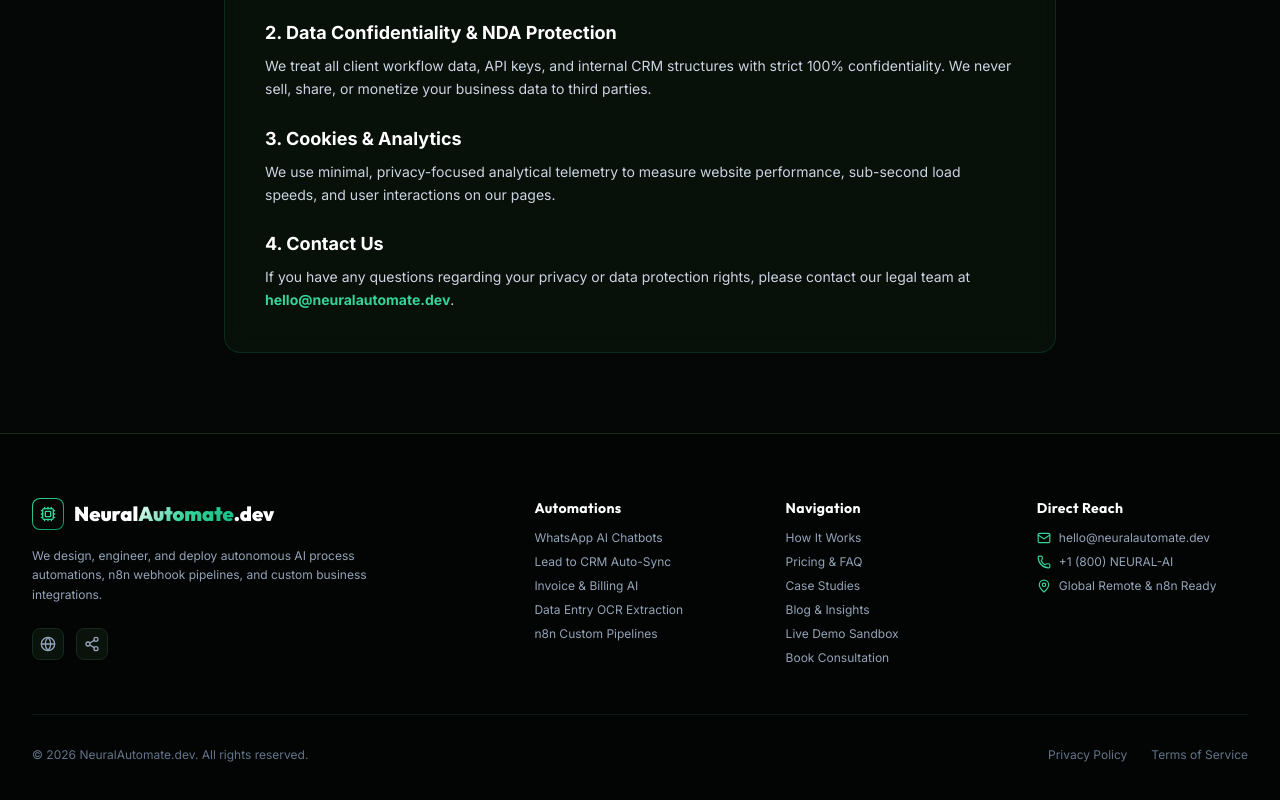
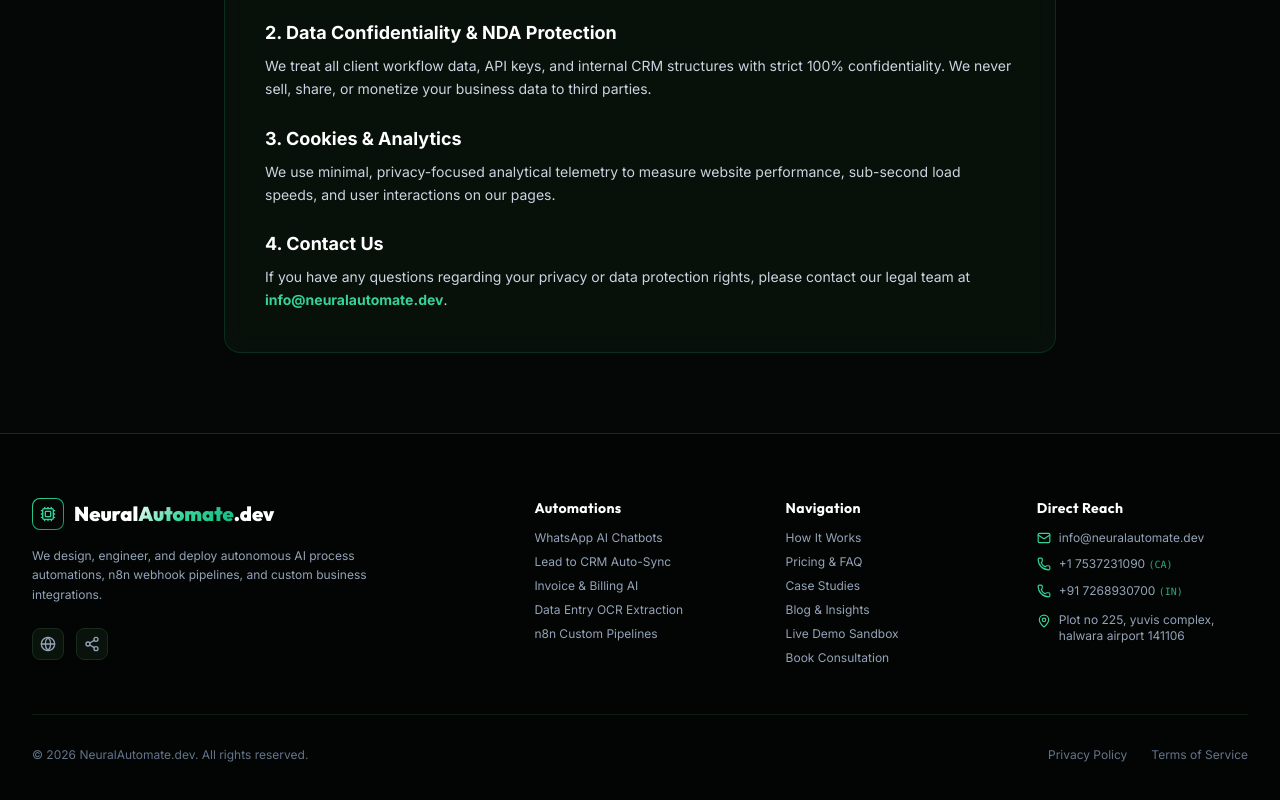
Before and after one commit to parnika-sa/neural_automate, a Next.js app: page /privacy in a window 1280 px wide. Shown: the part 462-1262 px from the top of the page. Built offline with nearby package versions, Linux system fonts and the light colour scheme.

Commit message:
Update contact info in footer, schemas, and legal pages

```diff
--- a/app/privacy/page.tsx
+++ b/app/privacy/page.tsx
@@ -52,7 +52,7 @@
           <section className="space-y-2">
             <h2 className="text-lg font-bold text-white">4. Contact Us</h2>
             <p>
-              If you have any questions regarding your privacy or data protection rights, please contact our legal team at <strong className="text-emerald-400">hello@neuralautomate.dev</strong>.
+              If you have any questions regarding your privacy or data protection rights, please contact our legal team at <strong className="text-emerald-400">info@neuralautomate.dev</strong>.
             </p>
           </section>
         </div>
--- a/app/terms/page.tsx
+++ b/app/terms/page.tsx
@@ -52,7 +52,7 @@
           <section className="space-y-2">
             <h2 className="text-lg font-bold text-white">4. Contact Information</h2>
             <p>
-              For legal inquiries regarding these terms, reach us at <strong className="text-emerald-400">hello@neuralautomate.dev</strong>.
+              For legal inquiries regarding these terms, reach us at <strong className="text-emerald-400">info@neuralautomate.dev</strong>.
             </p>
           </section>
         </div>
--- a/components/FinalCTA.tsx
+++ b/components/FinalCTA.tsx
@@ -30,7 +30,7 @@
 
             <div className="flex flex-col sm:flex-row items-center justify-center gap-4 pt-4">
               <a
-                href="mailto:hello@neuralautomate.dev"
+                href="mailto:info@neuralautomate.dev"
                 className="w-full sm:w-auto px-8 py-4 rounded-xl font-bold text-sm text-slate-950 bg-gradient-to-r from-emerald-400 via-mint-400 to-emerald-500 hover:from-emerald-300 hover:to-emerald-400 transition-all shadow-xl shadow-emerald-500/20 flex items-center justify-center gap-2"
               >
                 <Cpu className="w-4 h-4" />
--- a/components/Footer.tsx
+++ b/components/Footer.tsx
@@ -64,18 +64,22 @@
           {/* Direct Reach */}
           <div className="space-y-3">
             <h4 className="font-display font-bold text-white text-sm tracking-wide">Direct Reach</h4>
-            <div className="space-y-2 text-xs">
+            <div className="space-y-2.5 text-xs">
               <p className="flex items-center gap-2">
                 <Mail className="w-3.5 h-3.5 text-emerald-400 shrink-0" />
-                <span>hello@neuralautomate.dev</span>
+                <a href="mailto:info@neuralautomate.dev" className="hover:text-emerald-400 transition-colors">info@neuralautomate.dev</a>
               </p>
               <p className="flex items-center gap-2">
                 <Phone className="w-3.5 h-3.5 text-emerald-400 shrink-0" />
-                <span>+1 (800) NEURAL-AI</span>
+                <a href="tel:+17537231090" className="hover:text-emerald-400 transition-colors">+1 7537231090 <span className="text-[10px] text-emerald-400/80 font-mono">(CA)</span></a>
               </p>
               <p className="flex items-center gap-2">
-                <MapPin className="w-3.5 h-3.5 text-emerald-400 shrink-0" />
-                <span>Global Remote & n8n Ready</span>
+                <Phone className="w-3.5 h-3.5 text-emerald-400 shrink-0" />
+                <a href="tel:+917268930700" className="hover:text-emerald-400 transition-colors">+91 7268930700 <span className="text-[10px] text-emerald-400/80 font-mono">(IN)</span></a>
+              </p>
+              <p className="flex items-start gap-2 pt-0.5">
+                <MapPin className="w-3.5 h-3.5 text-emerald-400 shrink-0 mt-0.5" />
+                <span>Plot no 225, yuvis complex, halwara airport 141106</span>
               </p>
             </div>
           </div>
--- a/components/SeoAeoGeoSchema.tsx
+++ b/components/SeoAeoGeoSchema.tsx
@@ -29,7 +29,7 @@
     'contactPoint': {
       '@type': 'ContactPoint',
       'contactType': 'customer support',
-      'email': 'hello@neuralautomate.dev',
+      'email': 'info@neuralautomate.dev',
       'availableLanguage': ['English', 'Hindi']
     },
     'knowsAbout': [
@@ -50,11 +50,13 @@
     'image': 'https://neuralautomate.dev/og-image.png',
     '@id': 'https://neuralautomate.dev/#service',
     'url': 'https://neuralautomate.dev',
-    'telephone': '+1-800-NEURAL',
+    'telephone': '+17537231090',
     'priceRange': '$$$',
     'address': {
       '@type': 'PostalAddress',
-      'addressCountry': 'US'
+      'streetAddress': 'Plot no 225, yuvis complex, halwara airport',
+      'postalCode': '141106',
+      'addressCountry': 'IN'
     },
     'hasOfferCatalog': {
       '@type': 'OfferCatalog',
```
